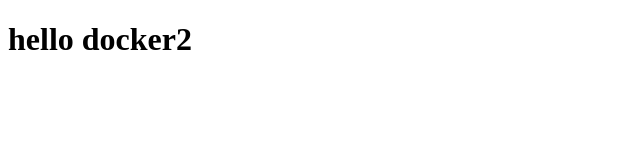
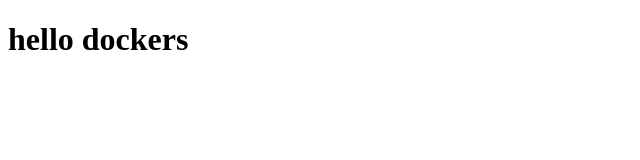
Before and after one commit to ws18250840411/hello-dcoker, a website: page index.html in a window 1280 px wide. Shown: the full height of the page, 0-640 px from the left. Drawn offline with Linux system fonts and the light colour scheme.

```diff
--- a/index.html
+++ b/index.html
@@ -7,6 +7,6 @@
   <title>Document</title>
 </head>
 <body>
-  <h1>hello docker2</h1>
+  <h1>hello dockers</h1>
 </body>
 </html>
```
